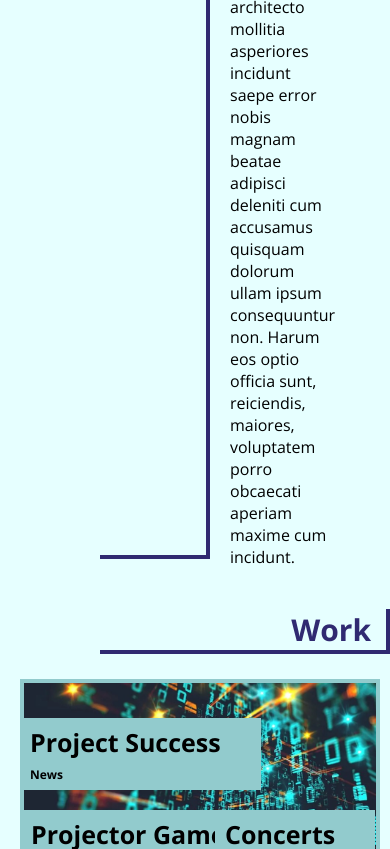
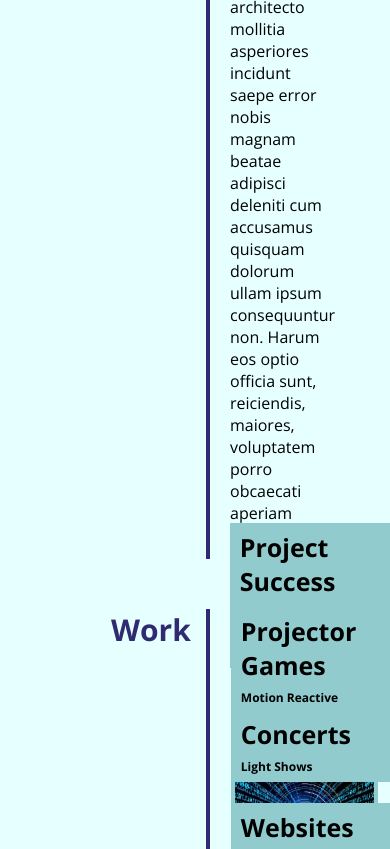
Before and after one commit to Blainerdonovan/sample-portfolio, a plain HTML site: page index.html in a window 390 px wide. Shown: the part 1151-2000 px from the top of the page. Drawn offline with nearby package versions, Linux system fonts and the light colour scheme.

Commit message:
images aligned in work section to respond to tablet and smartphones.

```diff
--- a/assets/stlye.css
+++ b/assets/stlye.css
@@ -244,15 +244,24 @@ img {
         font-size: 30px;
         padding-right: 15px;
         margin-right: 20;
-        border-bottom: 4px solid #302a71;
+        /* border-bottom: 4px solid #302a71; */
         text-align: right;
         margin-left: 100px;
     }
-    .main-content {
+    /* .main-content {
         display: flex;
         flex-direction: column;
         flex-wrap: wrap;
+    } */
+
+    .article {
+        display: flex;
+        flex-direction: column;
+        flex-wrap: wrap;
+        width: 109%;
+        margin: -9px;
     }
+
     .footnav .h1 {
         margin: 24px 0px 24px 74px;
     }
```
Also changed, not shown: 1 other file.
